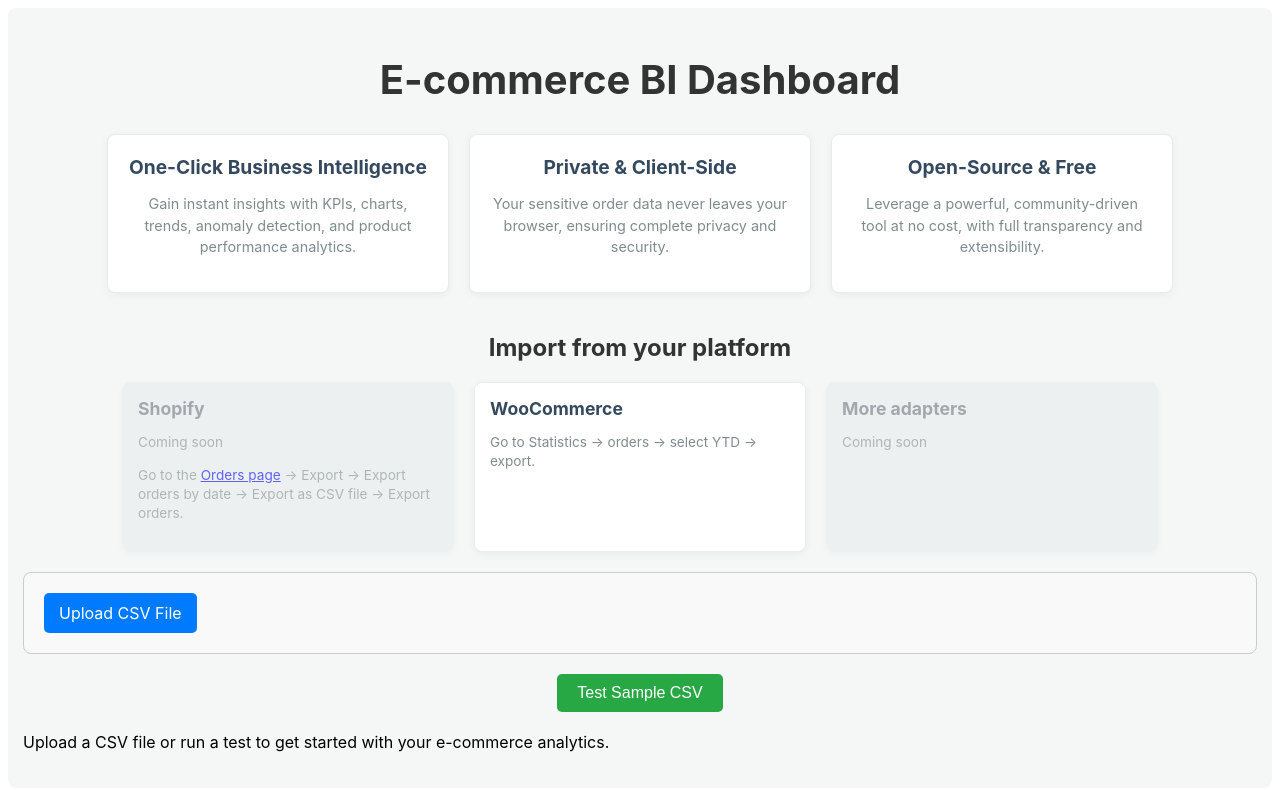
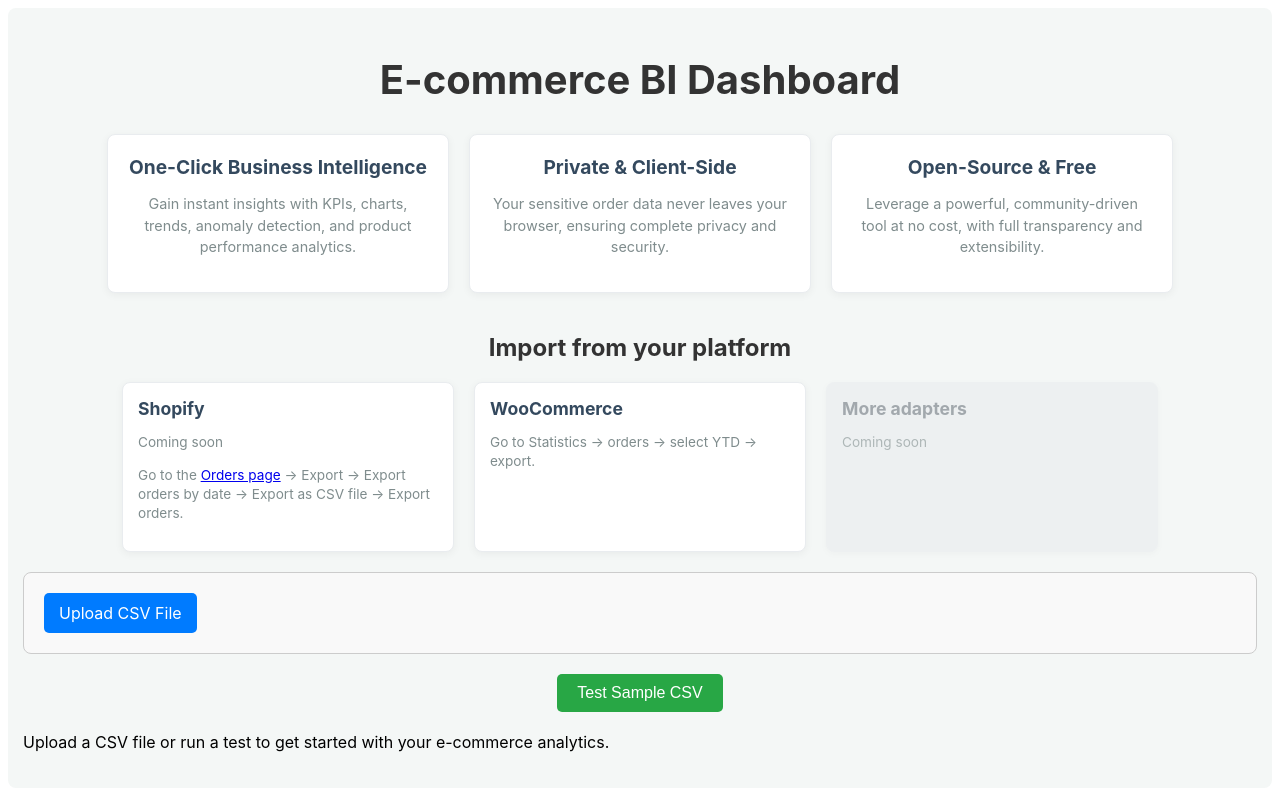
Before and after one commit to merchantmetricsorg/merchantmetricsorg.github.io, a SvelteKit app: page / in a window 1280 px wide. Shown: the top 790 px of the page. Built offline with nearby package versions, Linux system fonts and the light colour scheme.

Commit message:
update landing page

```diff
--- a/src/routes/+page.svelte
+++ b/src/routes/+page.svelte
@@ -91,7 +91,7 @@
   <section class="platform-import-section">
     <h2>Import from your platform</h2>
     <div class="platform-cards">
-      <div class="platform-card disabled">
+      <div class="platform-card">
         <h3>Shopify</h3>
         <p>Coming soon</p>
         <p>Go to the <a target="_blank" href="https://admin.shopify.com/orders">Orders page</a> -> Export -> Export orders by date -> Export as CSV file -> Export orders.</p>
```
